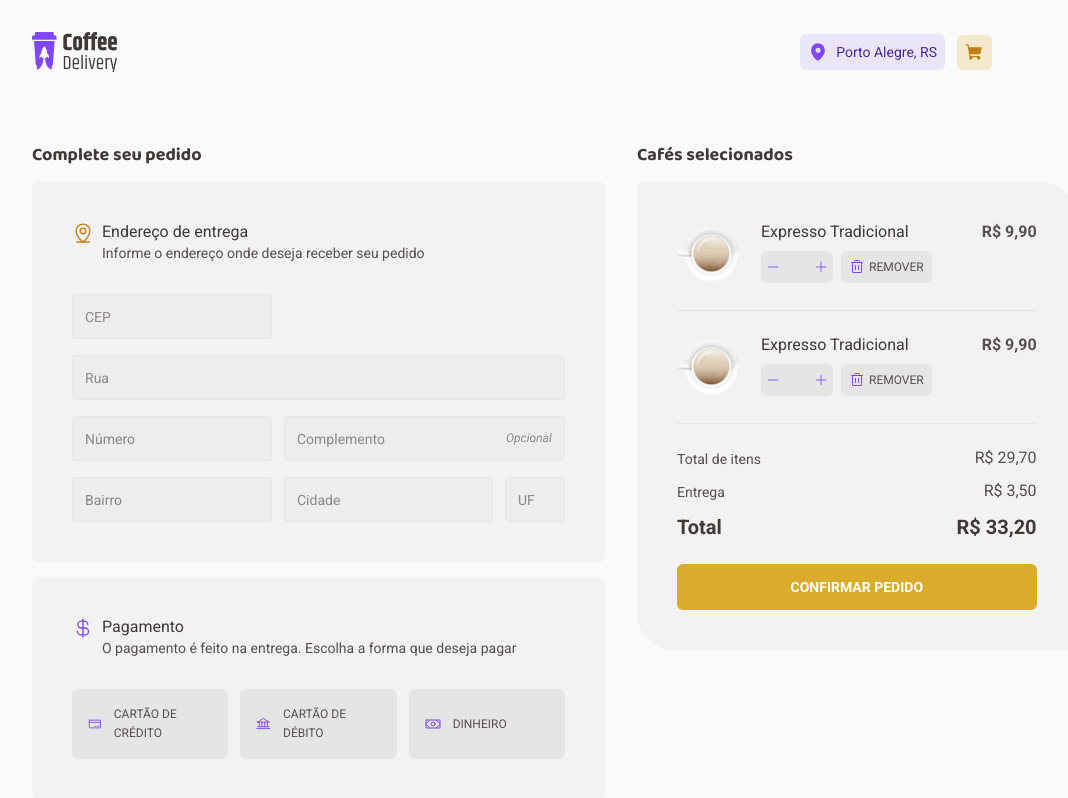
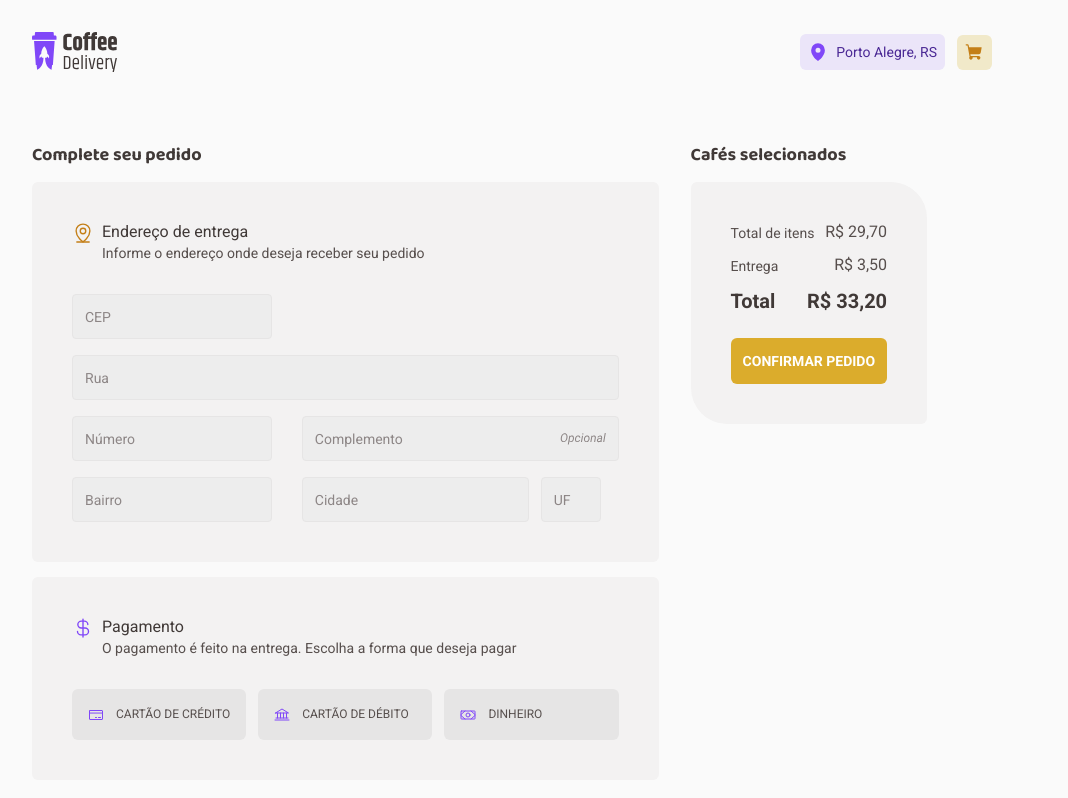
Before and after one commit to LucasSousa09/ignite2022-react-2ndchallenge-coffeedelivery, a React (Vite) app: page /checkout in a window 1280 px wide. Shown: the top 798 px of the page, without its empty margins (128-1196 px from the left). Built offline with nearby package versions, Linux system fonts and the light colour scheme.

Commit message:
list cart orders

```diff
--- a/src/components/Header/index.tsx
+++ b/src/components/Header/index.tsx
@@ -4,19 +4,20 @@ import { HeaderContainer, UserLocale, CartLink } from './styles'
 
 import logoImg from '../../assets/logo.svg'
 import { defaultTheme } from '../../styles/theme/default'
+import { Link } from 'react-router-dom'
 
 export function Header() {
   return (
     <HeaderContainer>
-      <a href="/">
+      <Link to="/">
         <img src={logoImg} alt="" />
-      </a>
+      </Link>
       <div>
         <UserLocale>
           <MapPin weight="fill" size={20} color={defaultTheme.purple} />
           Porto Alegre, RS
         </UserLocale>
-        <CartLink href="/checkout">
+        <CartLink to="/checkout">
           <ShoppingCart
             weight="fill"
             size={19}
--- a/src/components/Header/styles.ts
+++ b/src/components/Header/styles.ts
@@ -1,4 +1,5 @@
 import styled from 'styled-components'
+import { Link } from 'react-router-dom'
 
 export const HeaderContainer = styled.header`
   display: flex;
@@ -17,7 +18,7 @@ export const HeaderContainer = styled.header`
   }
 `
 
-export const CartLink = styled.a`
+export const CartLink = styled(Link)`
   display: flex;
   align-items: center;
   justify-content: center;
--- a/src/contexts/CartContextProvider.tsx
+++ b/src/contexts/CartContextProvider.tsx
@@ -9,8 +9,16 @@ interface Coffee {
   description: string
 }
 
+interface CartCoffee {
+  name: string
+  quantity: number
+  coffeeImgSrc: string
+}
+
 interface CartContextProps {
   coffees: Coffee[]
+  cart: CartCoffee[]
+  updateCartCoffees: (props: CartCoffee) => void
   setAmountOfCoffies: (
     coffeeName: string,
     type: 'add' | 'remove' | 'typpedValue',
@@ -26,6 +34,7 @@ interface CartContainerProviderProps {
 
 export function CartContextProvider({ children }: CartContainerProviderProps) {
   const [coffees, setCoffees] = useState<Coffee[]>([])
+  const [cart, setCart] = useState<CartCoffee[]>([])
 
   useEffect(() => {
     setCoffees(
@@ -77,8 +86,28 @@ export function CartContextProvider({ children }: CartContainerProviderProps) {
     }
   }
 
+  function updateCartCoffees(newCoffee: CartCoffee) {
+    const hasCoffeeOnCart = cart.findIndex(
+      (coffee) => coffee.name === newCoffee.name,
+    )
+    if (hasCoffeeOnCart === -1) {
+      setCart([...cart, newCoffee])
+    } else {
+      setCart((state) => {
+        return state.map((coffee) => {
+          if (coffee.name === newCoffee.name) {
+            return { ...coffee, quantity: newCoffee.quantity }
+          }
+          return coffee
+        })
+      })
+    }
+  }
+
   return (
-    <CartContext.Provider value={{ coffees, setAmountOfCoffies }}>
+    <CartContext.Provider
+      value={{ coffees, setAmountOfCoffies, updateCartCoffees, cart }}
+    >
       {children}
     </CartContext.Provider>
   )
--- a/src/pages/Checkout/components/CoffeeOrderCard.tsx
+++ b/src/pages/Checkout/components/CoffeeOrderCard.tsx
@@ -4,18 +4,27 @@ import { AddQuantity } from '../../../components/AddQuantity'
 
 import { defaultTheme } from '../../../styles/theme/default'
 
-import coffeeImg from '../../../assets/coffees/coffee-1.png'
 import { CoffeeOrder, CoffeeOrderCardContainer } from './styles'
 
-export function CoffeeOrderCard() {
+interface CoffeeOrderCardProps {
+  coffeeImg: string
+  coffeeName: string
+  quantity: number
+}
+
+export function CoffeeOrderCard({
+  coffeeImg,
+  coffeeName,
+  quantity,
+}: CoffeeOrderCardProps) {
   return (
     <CoffeeOrderCardContainer>
       <img src={coffeeImg} alt="" />
       <CoffeeOrder>
-        <span>Expresso Tradicional</span>
+        <span>{coffeeName}</span>
         <div>
-          <AddQuantity size={2} />
-          <button>
+          <AddQuantity size={2} quantity={quantity} coffeeName={coffeeName} />
+          <button type="button">
             <Trash size={16} color={defaultTheme.purple} /> Remover
           </button>
         </div>
--- a/src/pages/Checkout/index.tsx
+++ b/src/pages/Checkout/index.tsx
@@ -5,6 +5,8 @@ import {
   Bank,
   CreditCard,
 } from 'phosphor-react'
+import { useContext, useEffect } from 'react'
+import { CartContext } from '../../contexts/CartContextProvider'
 
 import { defaultTheme } from '../../styles/theme/default'
 import { CoffeeOrderCard } from './components/CoffeeOrderCard'
@@ -27,6 +29,12 @@ import {
 } from './styles'
 
 export function Checkout() {
+  const { cart } = useContext(CartContext)
+
+  useEffect(() => {
+    console.log(cart)
+  }, [cart])
+
   return (
     <CheckoutContainer>
       <form>
@@ -128,8 +136,14 @@ export function Checkout() {
         <div>
           <h2>Cafés selecionados</h2>
           <InputContainer coffeeOrder>
-            <CoffeeOrderCard />
-            <CoffeeOrderCard />
+            {cart.map((coffee) => (
+              <CoffeeOrderCard
+                coffeeImg={coffee.coffeeImgSrc}
+                coffeeName={coffee.name}
+                quantity={coffee.quantity}
+                key={coffee.name}
+              />
+            ))}
             <PaymentConfirmation>
               <div>
                 <span>Total de itens</span>
@@ -144,7 +158,9 @@ export function Checkout() {
                 <strong>R$ 33,20</strong>
               </div>
             </PaymentConfirmation>
-            <OrderConfirmationButton>Confirmar Pedido</OrderConfirmationButton>
+            <OrderConfirmationButton type="submit">
+              Confirmar Pedido
+            </OrderConfirmationButton>
           </InputContainer>
         </div>
       </form>
--- a/src/pages/Home/components/CoffeeCard/index.tsx
+++ b/src/pages/Home/components/CoffeeCard/index.tsx
@@ -9,6 +9,8 @@ import {
 } from './styles'
 
 import { AddQuantity } from '../../../../components/AddQuantity'
+import { useContext } from 'react'
+import { CartContext } from '../../../../contexts/CartContextProvider'
 
 interface CoffeeCardProps {
   coffeeImgSrc: string
@@ -25,6 +27,8 @@ export function CoffeeCard({
   tags,
   quantity,
 }: CoffeeCardProps) {
+  const { updateCartCoffees } = useContext(CartContext)
+
   return (
     <CoffeeCardContainer>
       <CoffeeDescription>
@@ -43,11 +47,13 @@ export function CoffeeCard({
           R$ <strong>9,90</strong>
         </span>
         <AddQuantity quantity={quantity} coffeeName={name} />
-        <div>
-          <AddToCartButton>
-            <ShoppingCart size={22} weight="fill" color={defaultTheme.white} />
-          </AddToCartButton>
-        </div>
+
+        <AddToCartButton
+          disabled={quantity === 0}
+          onClick={() => updateCartCoffees({ name, quantity, coffeeImgSrc })}
+        >
+          <ShoppingCart size={22} weight="fill" color={defaultTheme.white} />
+        </AddToCartButton>
       </AddQuantityToCartContainer>
     </CoffeeCardContainer>
   )
```
